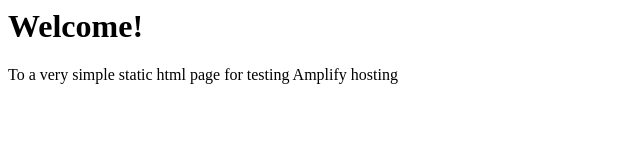
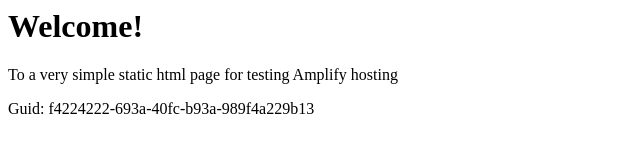
Before and after one commit to aws-aemilia-yul/Github-PR-Commit-Integration-Test-DoNotTouch-v0-prod-ca-central-1, a website: page src/index.html in a window 1280 px wide. Shown: the whole page, without its empty margins (0-640 px from the left). Drawn offline with Linux system fonts and the light colour scheme.

Commit message:
commit from integ tests

```diff
--- a/src/index.html
+++ b/src/index.html
@@ -1,3 +1,5 @@
+
+
 <html lang="en">
 
 <head>
@@ -10,6 +12,6 @@
 <body>
     <h1>Welcome!</h1>
     <p>To a very simple static html page for testing Amplify hosting</p>
-</body>
+    <p>Guid: f4224222-693a-40fc-b93a-989f4a229b13</p></body>
 
 </html>
```
